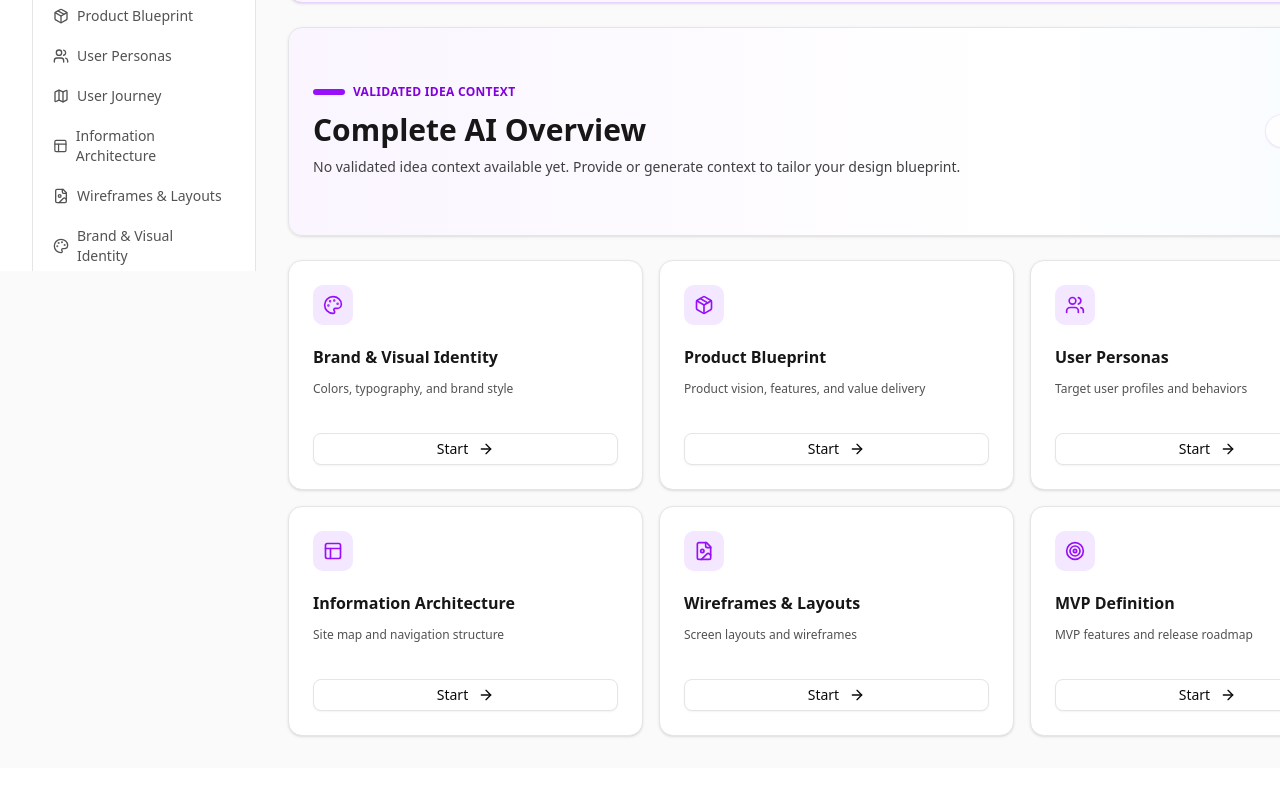
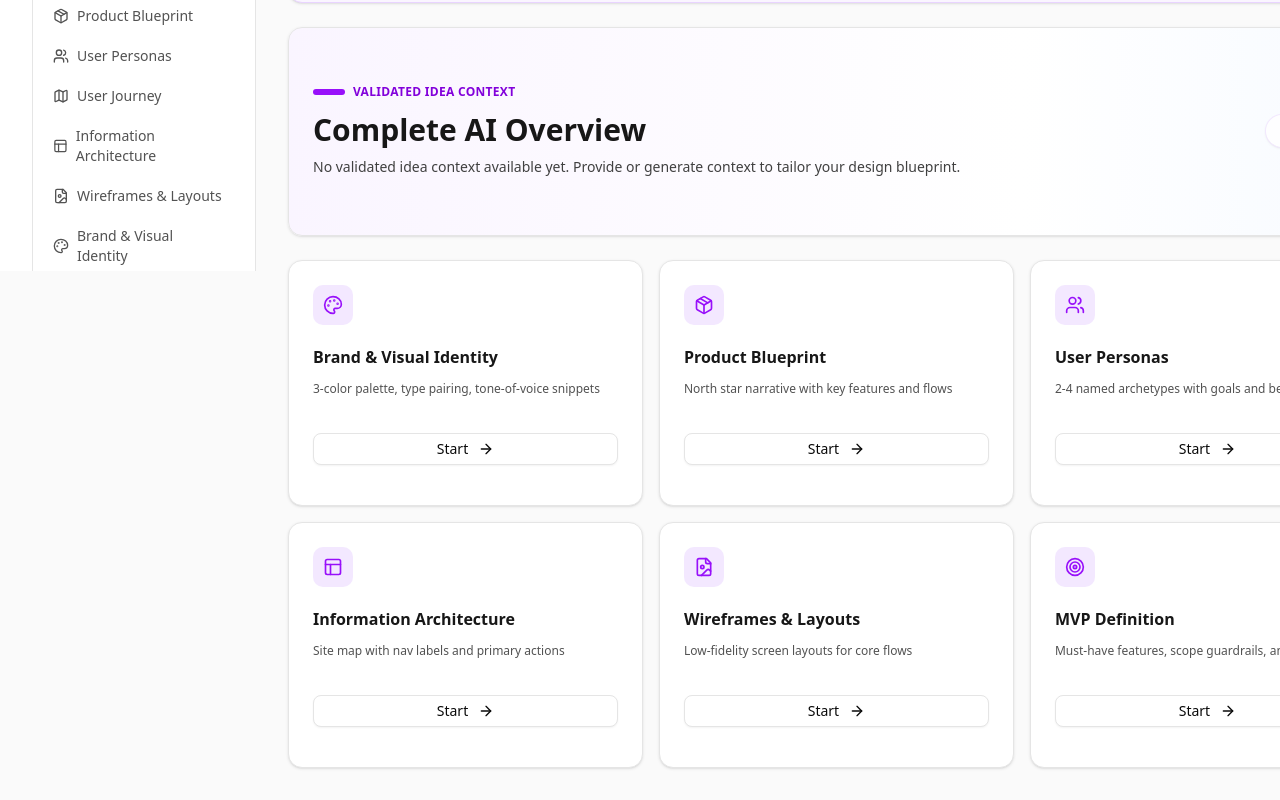
Before and after one commit to chrismocock/vibe-coders, a Next.js app: page /project/1/design in a window 1280 px wide. Shown: the part 529-1329 px from the top of the page. Before the commit the page ends 1297 px from the top, so only its background shows below. Built offline with nearby package versions, Linux system fonts and the light colour scheme; no server answers; the database is empty.

Commit message:
Enrich design hub section descriptions

```diff
--- a/src/components/design/DesignOverviewHub.tsx
+++ b/src/components/design/DesignOverviewHub.tsx
@@ -49,49 +49,49 @@ const DESIGN_SECTIONS = [
     id: "brand_identity",
     label: "Brand & Visual Identity",
     icon: Palette,
-    description: "Colors, typography, and brand style",
+    description: "3-color palette, type pairing, tone-of-voice snippets",
   },
   {
     id: "product_blueprint",
     label: "Product Blueprint",
     icon: Package,
-    description: "Product vision, features, and value delivery",
+    description: "North star narrative with key features and flows",
   },
   {
     id: "user_personas",
     label: "User Personas",
     icon: Users,
-    description: "Target user profiles and behaviors",
+    description: "2-4 named archetypes with goals and behaviors",
   },
   {
     id: "user_journey",
     label: "User Journey",
     icon: Map,
-    description: "User journey mapping and pain points",
+    description: "Stage-by-stage path with pain points and moments of delight",
   },
   {
     id: "information_architecture",
     label: "Information Architecture",
     icon: Layout,
-    description: "Site map and navigation structure",
+    description: "Site map with nav labels and primary actions",
   },
   {
     id: "wireframes",
     label: "Wireframes & Layouts",
     icon: FileImage,
-    description: "Screen layouts and wireframes",
+    description: "Low-fidelity screen layouts for core flows",
   },
   {
     id: "mvp_definition",
     label: "MVP Definition",
     icon: Target,
-    description: "MVP features and release roadmap",
+    description: "Must-have features, scope guardrails, and v1 timeline",
   },
   {
     id: "design_summary",
     label: "Design Summary & Export",
     icon: FileText,
-    description: "Complete design blueprint and export",
+    description: "Download-ready blueprint with highlights and next steps",
   },
 ] as const;
 
```
